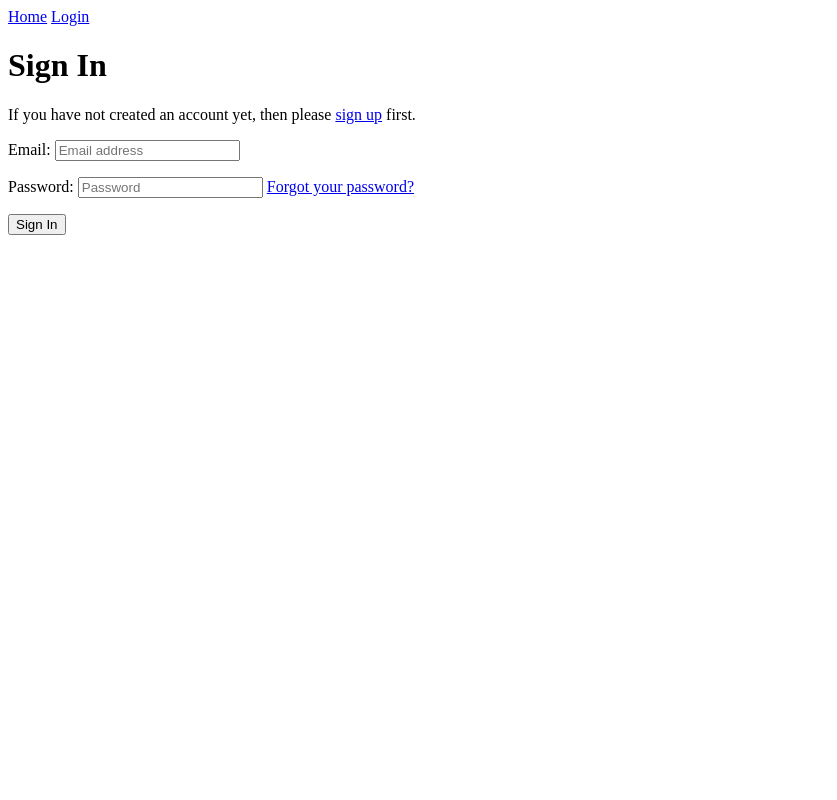
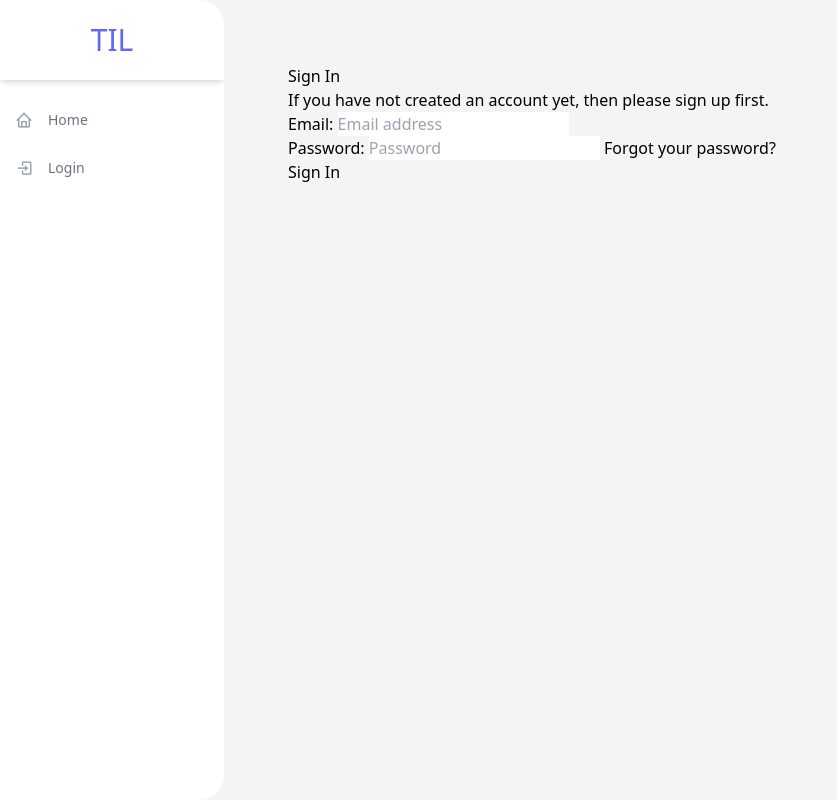
Before and after one commit to hemoelemary/Django201, a Django app: page /login/ in a window 1280 px wide. Shown: the whole page, without its empty margins (0-837 px from the left). Run offline with Django 5.2, Linux system fonts and the light colour scheme; some libraries are stand-ins or nearby versions.

Commit message:
modified base

```diff
--- a/til/templates/base.html
+++ b/til/templates/base.html
@@ -4,16 +4,46 @@
     <meta charset="UTF-8">
     <meta name="viewport" content="width=device-width, initial-scale=1.0">
     <title>{% block title %}default title{% endblock %}</title>
+      <script src="https://cdn.tailwindcss.com"></script>
+    <link rel="stylesheet" href="https://unpkg.com/boxicons@2.0.7/css/boxicons.min.css" />
 </head>
 <body>
-    <a href="/">Home</a>
+
+<div class="min-h-screen flex flex-row bg-gray-100">
+  <div class="flex flex-col w-56 bg-white rounded-r-3xl overflow-hidden">
+    <div class="flex items-center justify-center h-20 shadow-md">
+      <h1 class="text-3xl uppercase text-indigo-500">TIL</h1>
+    </div>
+    <ul class="flex flex-col py-4">
+      <li>
+        <a href="/" class="flex flex-row items-center h-12 transform hover:translate-x-2 transition-transform ease-in duration-200 text-gray-500 hover:text-gray-800">
+          <span class="inline-flex items-center justify-center h-12 w-12 text-lg text-gray-400"><i class="bx bx-home"></i></span>
+          <span class="text-sm font-medium">Home</span>
+        </a>
+      </li>
       {% if request.user.is_authenticated %}
-    <a href="{% url 'account_logout' %}">Logout</a>
+        <li>
+            <a href="{% url 'account_logout' %}" class="flex flex-row items-center h-12 transform hover:translate-x-2 transition-transform ease-in duration-200 text-gray-500 hover:text-gray-800">
+            <span class="inline-flex items-center justify-center h-12 w-12 text-lg text-gray-400"><i class="bx bx-log-out"></i></span>
+            <span class="text-sm font-medium">Logout</span>
+            </a>
+        </li>
       {% else %}
-    <a href="{% url 'account_login' %}">Login</a>
+        <li>
+            <a href="{% url 'account_login' %}" class="flex flex-row items-center h-12 transform hover:translate-x-2 transition-transform ease-in duration-200 text-gray-500 hover:text-gray-800">
+            <span class="inline-flex items-center justify-center h-12 w-12 text-lg text-gray-400"><i class="bx bx-log-in"></i></span>
+            <span class="text-sm font-medium">Login</span>
+            </a>
+        </li>
       {% endif %}
+    </ul>
+</div>
+<div class="p-16">
   {% block body %}
   {% block content %}{% endblock %}
   {% endblock %}
+</div>
+</div>
+
 </body>
 </html>
```
Lines whose indentation alone changed are shown as unchanged.
